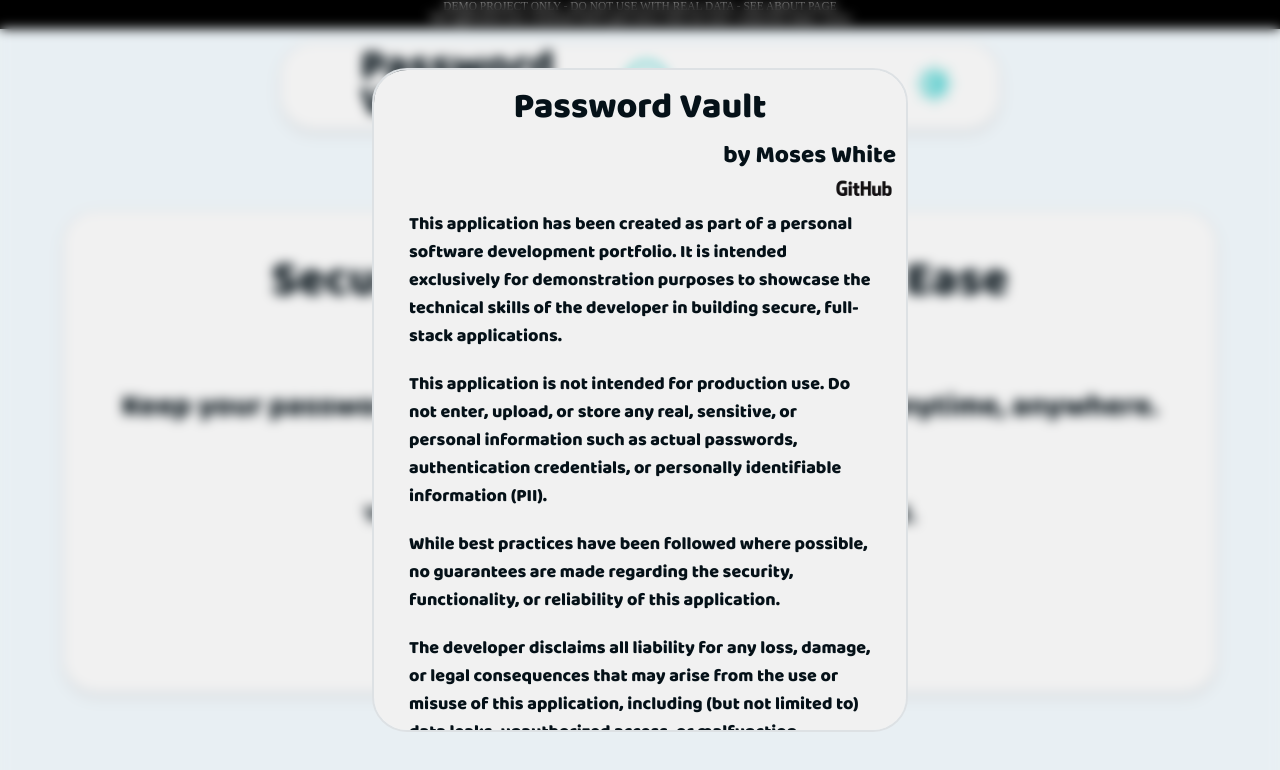
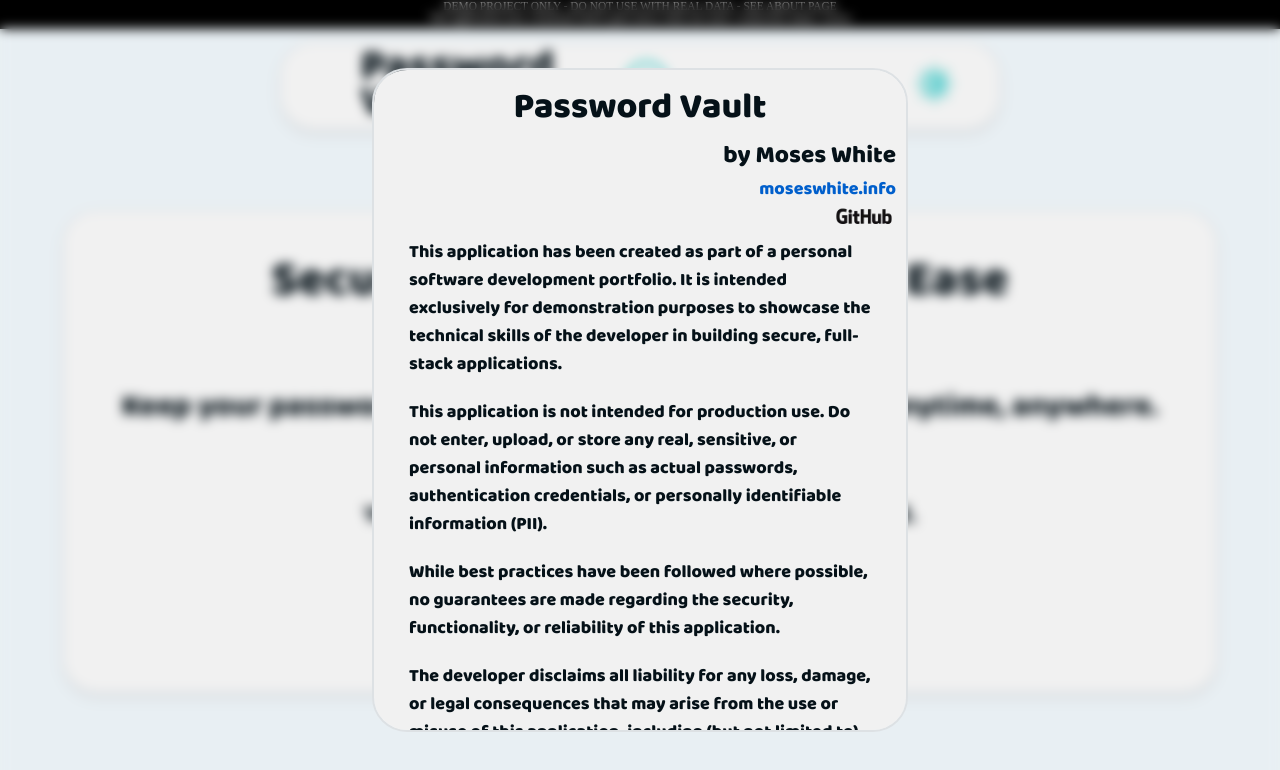
Before and after one commit to Mowhite29/Password-Vault, a React (Vite) app in the folder frontend/: page / in a window 1280 px wide. Shown: the top 770 px of the page. Built offline with nearby package versions, Linux system fonts and the light colour scheme; no server answers; grey boxes are pictures that could not be loaded; a web font is replaced by a local one.

Commit message:
[frontend-release] feat: Final tweaks, added link to portfolio and added a case study

```diff
--- a/frontend/src/Home.jsx
+++ b/frontend/src/Home.jsx
@@ -109,6 +109,13 @@ export default function Home() {
                         <h1>Password Vault</h1>
                         <h2>by Moses White</h2>
                         <a
+                            className="webLink"
+                            href="https://moseswhite.info"
+                            target="_blank"
+                        >
+                            moseswhite.info
+                        </a>
+                        <a
                             href="https://github.com/Mowhite29/Password-Vault"
                             target="_blank"
                         >
@@ -127,6 +134,7 @@ export default function Home() {
                                 alt="github link"
                             />
                         </a>
+
                         <h3>
                             This application has been created as part of a
                             personal software development portfolio. It is
--- a/frontend/src/assets/styles/Home.scss
+++ b/frontend/src/assets/styles/Home.scss
@@ -43,6 +43,13 @@
                 text-align: end;
                 margin: 0;
                 font-weight: 600;
+            }
+            .webLink {
+                @include highlight;
+                font-size: clamp(0.938rem, 2.766vw + 0.419rem, 2.188rem);
+                text-align: end;
+                margin: 0;
+                font-weight: 500;
             }
             a {
                 text-align: end;
@@ -133,6 +140,9 @@
                 font-size: clamp(1.25rem, 1.674vw + 0.179rem, 2.188rem);
                 font-weight: 500;
             }
+            .webLink {
+                font-size: clamp(0.938rem, 1.116vw + 0.223rem, 1.563rem);
+            }
             a {
                 img {
                     width: clamp(3.125rem, 5.58vw - 0.446rem, 6.25rem);
@@ -187,6 +197,9 @@
                 font-size: clamp(0.938rem, 2.887vw + 0.035rem, 2.5rem);
                 margin: 0 clamp(0.313rem, 2.072vw - 0.076rem, 1.25rem);
             }
+            .webLink {
+                font-size: clamp(0.625rem, 2.309vw - 0.097rem, 1.875rem);
+            }
             h3 {
                 font-size: clamp(0.625rem, 2.309vw - 0.097rem, 1.875rem);
                 margin: 0 clamp(0.313rem, 2.072vw - 0.076rem, 1.25rem);
--- a/frontend/src/assets/styles/abstracts/_mixins.scss
+++ b/frontend/src/assets/styles/abstracts/_mixins.scss
@@ -44,7 +44,8 @@ $border-dark: #2A3C43;
     color: light-dark($logo-light, $logo-dark);
 }
 @mixin highlight {
-    text-decoration: light-dark($highlight-light, $highlight-dark);
+    color: light-dark($highlight-light, $highlight-dark);
+    text-decoration: none;
 }
 @mixin text {
     color: light-dark($text-light, $text-dark);
--- a/frontend/src/components/About.jsx
+++ b/frontend/src/components/About.jsx
@@ -41,7 +41,13 @@ export default function About() {
                         skills. It is not a production-ready system and is not
                         intended for real-world use.
                     </p>
-
+                    <a
+                        className="webLink"
+                        href="https://moseswhite.info"
+                        target="_blank"
+                    >
+                        moseswhite.info
+                    </a>
                     <a
                         href="https://github.com/Mowhite29/Password-Vault"
                         target="_blank"
```
Also changed, not shown: 3 other files (tests, documents, lock files or other folders).
